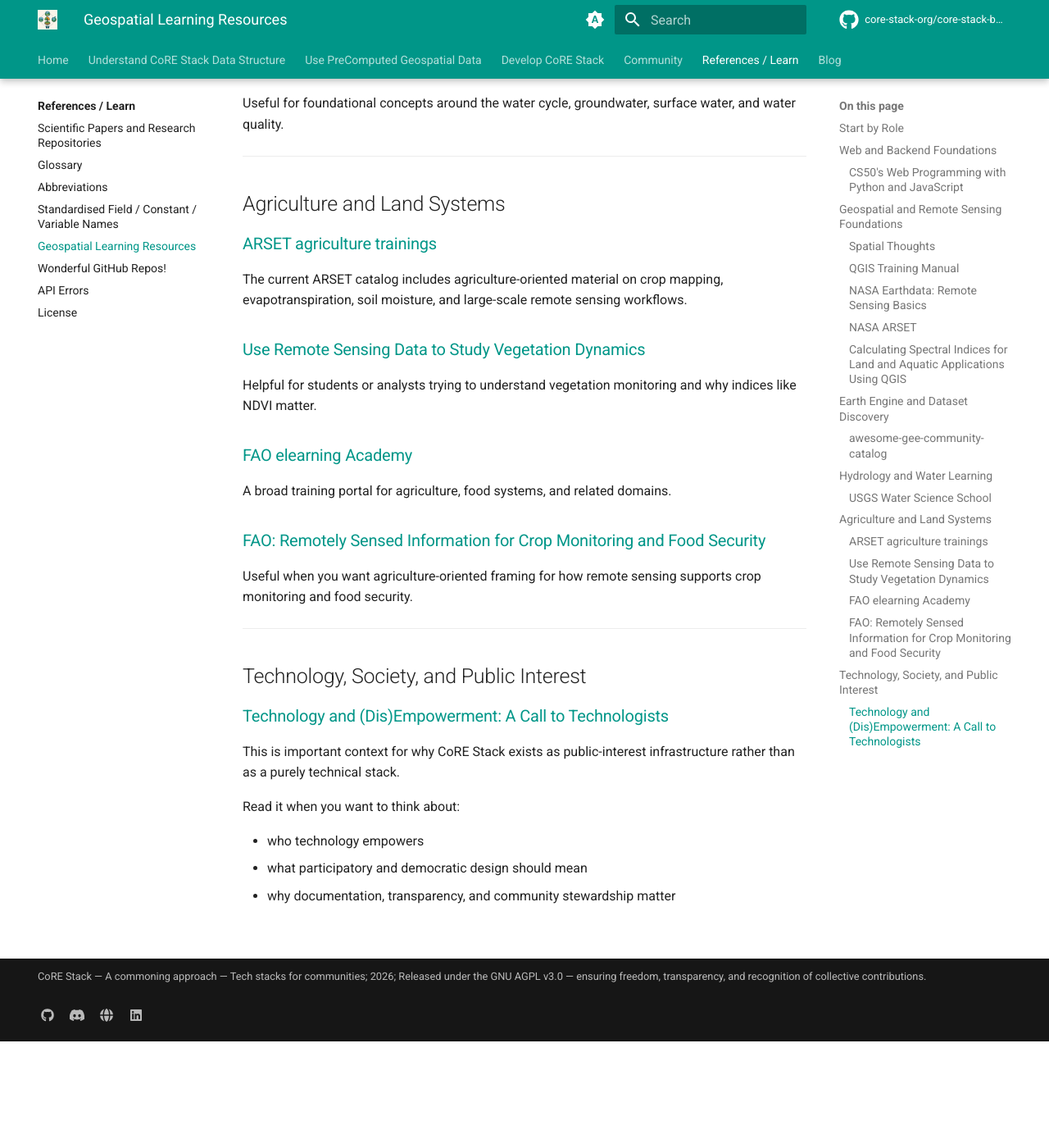
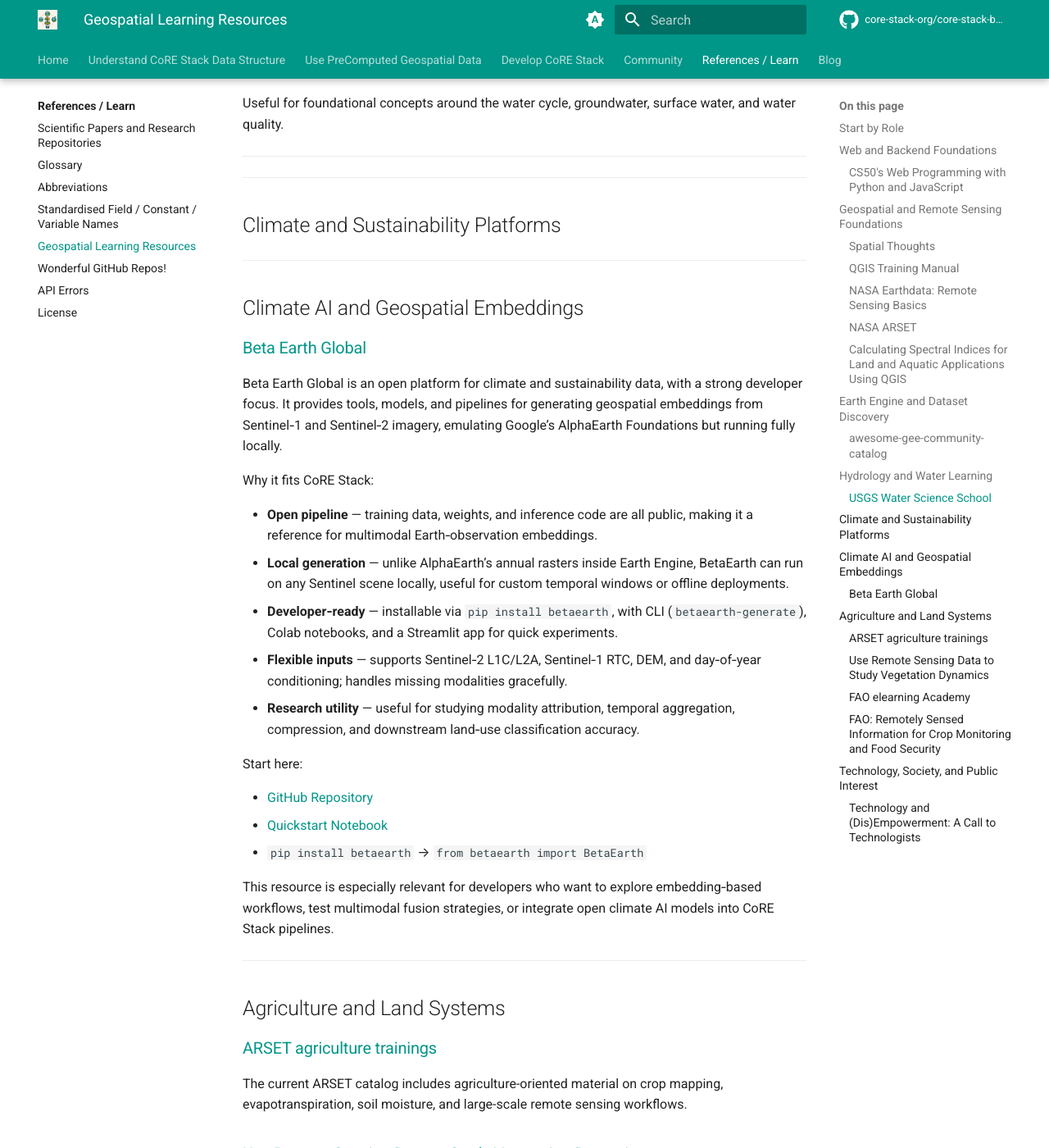
Before and after one commit to core-stack-org/core-stack-docs, an MkDocs documentation site: the page built from docs/reference/geospatial-learning-resources.md, in a window 1280 px wide and 1400 px high, scrolled down 2253 px. Shown: the whole window at 82% size. Built offline with MkDocs 1.6.1 and Material for MkDocs 9.7.7, drawn with Linux system fonts in a browser that asks for light colours; comment, search, counter and statistics services are not loaded; before the commit the page ends 3523 px from its top, so only the background shows below that.

Commit message:
added beta-earth in learning resources

```diff
--- a/docs/reference/geospatial-learning-resources.md
+++ b/docs/reference/geospatial-learning-resources.md
@@ -105,6 +105,36 @@
 
 ---
 
+---
+
+## Climate and Sustainability Platforms
+
+---
+
+## Climate AI and Geospatial Embeddings
+
+### [Beta Earth Global](https://www.betaearth.global/)
+
+Beta Earth Global is an open platform for climate and sustainability data, with a strong developer focus. It provides tools, models, and pipelines for generating geospatial embeddings from Sentinel‑1 and Sentinel‑2 imagery, emulating Google’s AlphaEarth Foundations but running fully locally.
+
+Why it fits CoRE Stack:
+
+- **Open pipeline** — training data, weights, and inference code are all public, making it a reference for multimodal Earth‑observation embeddings.
+- **Local generation** — unlike AlphaEarth’s annual rasters inside Earth Engine, BetaEarth can run on any Sentinel scene locally, useful for custom temporal windows or offline deployments.
+- **Developer‑ready** — installable via `pip install betaearth`, with CLI (`betaearth-generate`), Colab notebooks, and a Streamlit app for quick experiments.
+- **Flexible inputs** — supports Sentinel‑2 L1C/L2A, Sentinel‑1 RTC, DEM, and day‑of‑year conditioning; handles missing modalities gracefully.
+- **Research utility** — useful for studying modality attribution, temporal aggregation, compression, and downstream land‑use classification accuracy.
+
+Start here:
+
+- [GitHub Repository](https://github.com/asterisk-labs/beta-earth)
+- [Quickstart Notebook](https://huggingface.co/spaces/asterisk-labs/beta-earth)
+- `pip install betaearth` → `from betaearth import BetaEarth`
+
+This resource is especially relevant for developers who want to explore embedding‑based workflows, test multimodal fusion strategies, or integrate open climate AI models into CoRE Stack pipelines.
+
+---
+
 ## Agriculture and Land Systems
 
 ### [ARSET agriculture trainings](https://www.earthdata.nasa.gov/data/projects/arset)
```
